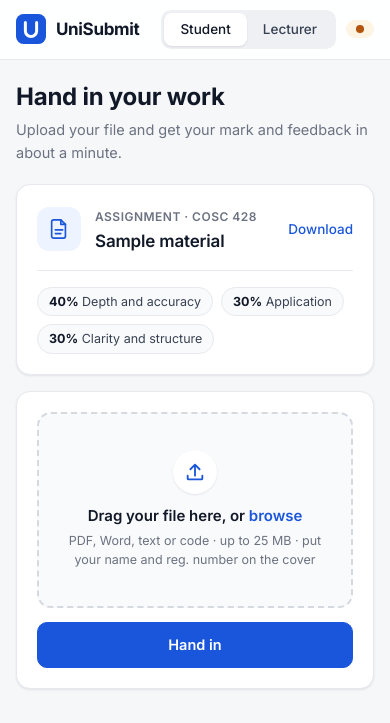
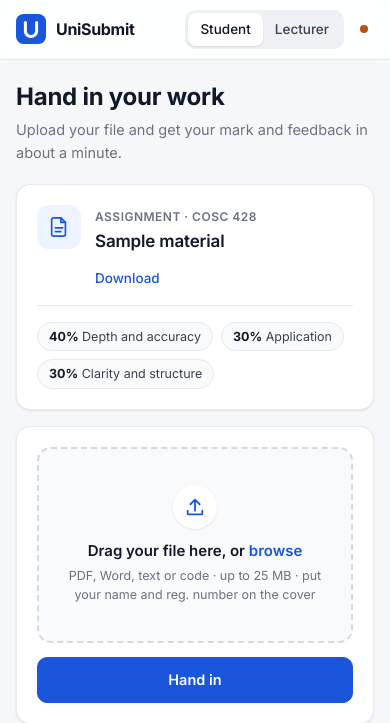
Before and after one commit to IRIR-Java/unisubmit, a PHP site: page / in a window 390 px wide. Shown: the top 723 px of the page. Run offline with PHP 8.4, Linux system fonts and the light colour scheme; tables that the repository leaves empty hold one stand-in row (values such as "Sample post"); data that the repository does not hold is empty; some libraries are stand-ins or nearby versions.

Commit message:
Fix phone layout: assignment card, result header, top bar; refresh screenshots
Co-Authored-By: Claude Opus 5.5 <noreply@anthropic.com>

```diff
--- a/src/lib.php
+++ b/src/lib.php
@@ -452,7 +452,7 @@ function page_head($title) { ?>
 <link rel="preconnect" href="https://fonts.googleapis.com">
 <link rel="preconnect" href="https://fonts.gstatic.com" crossorigin>
 <link href="https://fonts.googleapis.com/css2?family=Inter:wght@400;500;600;700&family=JetBrains+Mono:wght@400;500&display=swap" rel="stylesheet">
-<link rel="stylesheet" href="/style.css?v=11">
+<link rel="stylesheet" href="/style.css?v=13">
 </head>
 <body>
 <?php }
--- a/src/style.css
+++ b/src/style.css
@@ -169,6 +169,7 @@ a.f-name:hover { color: var(--accent); }
 /* ---------- student: result ---------- */
 .result-hero { display: flex; justify-content: space-between; gap: 24px; align-items: center; }
 .who { display: flex; gap: 14px; align-items: flex-start; min-width: 0; }
+.who > div { min-width: 0; }
 .who h1 { font-size: 21px; }
 .who.small { align-items: center; gap: 10px; }
 .file-row { display: flex; flex-wrap: wrap; align-items: center; gap: 10px; margin-top: 10px; }
@@ -313,10 +314,22 @@ dialog label input, dialog label textarea { margin-top: 6px; font-weight: 400; }
     .topbar-inner { padding: 10px 16px; gap: 10px; }
     .course-chip, .grader-text { display: none; }
     .kpis { grid-template-columns: 1fr 1fr; gap: 12px; }
-    .result-hero { flex-direction: column; align-items: flex-start; }
+    .result-hero { flex-direction: column; align-items: stretch; }
+    .result-hero .who { width: 100%; }
     .score-block { flex-direction: row; align-items: center; }
     .two-up, .people, .grid-2 { grid-template-columns: 1fr; }
-    .assignment-top { flex-wrap: wrap; }
+    .assignment-top { flex-wrap: wrap; align-items: flex-start; }
+    .assignment-title { flex: 1 1 calc(100% - 58px); }
+    .assignment-top .actions { width: 100%; padding-left: 58px; }
+    .who > div { min-width: 0; }
+    .who .muted { overflow-wrap: anywhere; }
+    .file-chip { max-width: 100%; }
+    .grader { padding: 6px; }
+    .grader.on, .grader.off { background: none; }
+    .brand-name { font-size: 16px; }
+    .switch a { padding: 6px 12px; }
+    .files li { flex-wrap: wrap; gap: 4px 12px; }
+    .files .f-name { flex-basis: 100%; }
     .attn-list li { flex-wrap: wrap; }
     .attn-actions { width: 100%; padding-left: 48px; }
     .results thead { display: none; }
```
Also changed, not shown: 7 other files.
